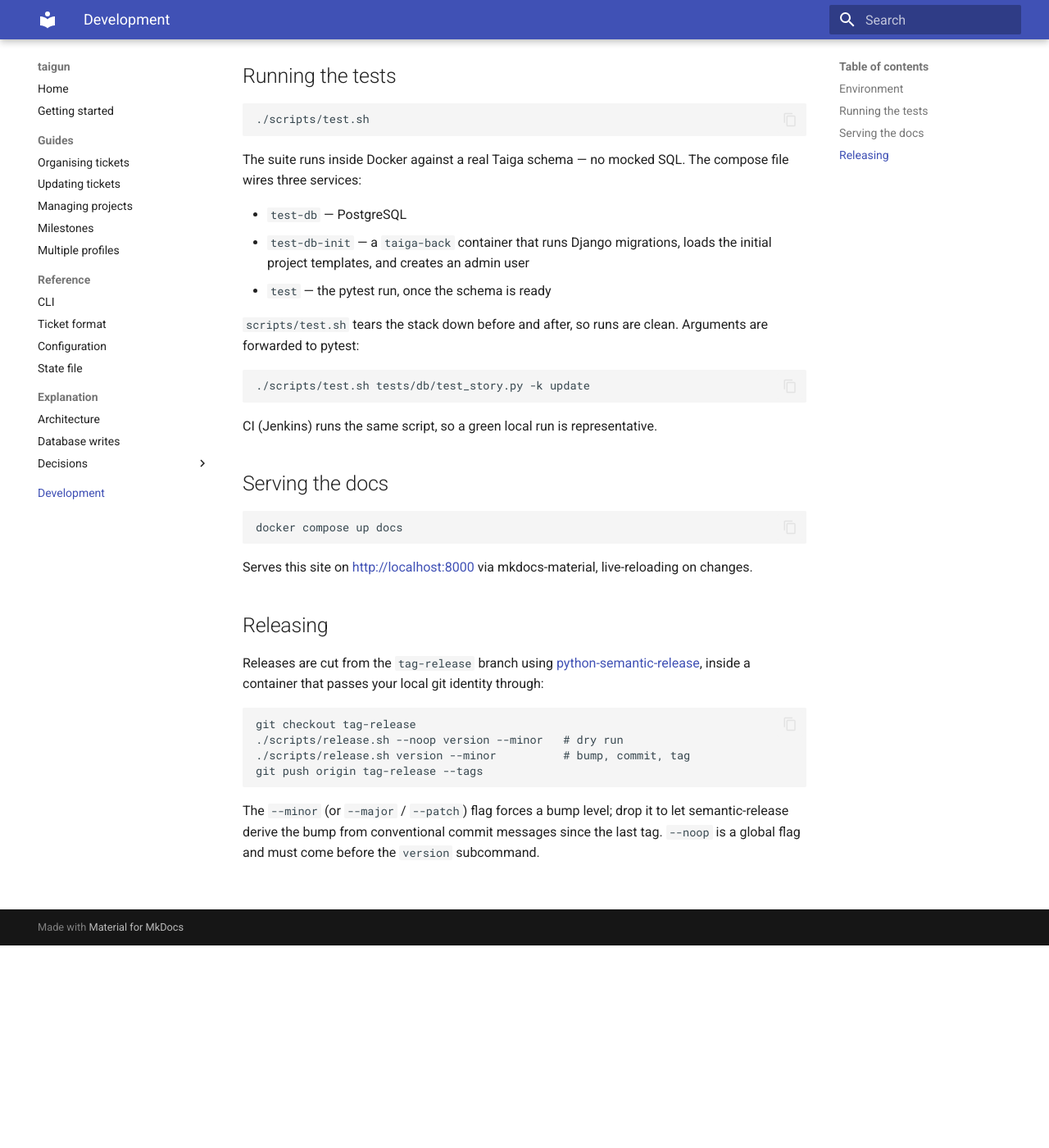
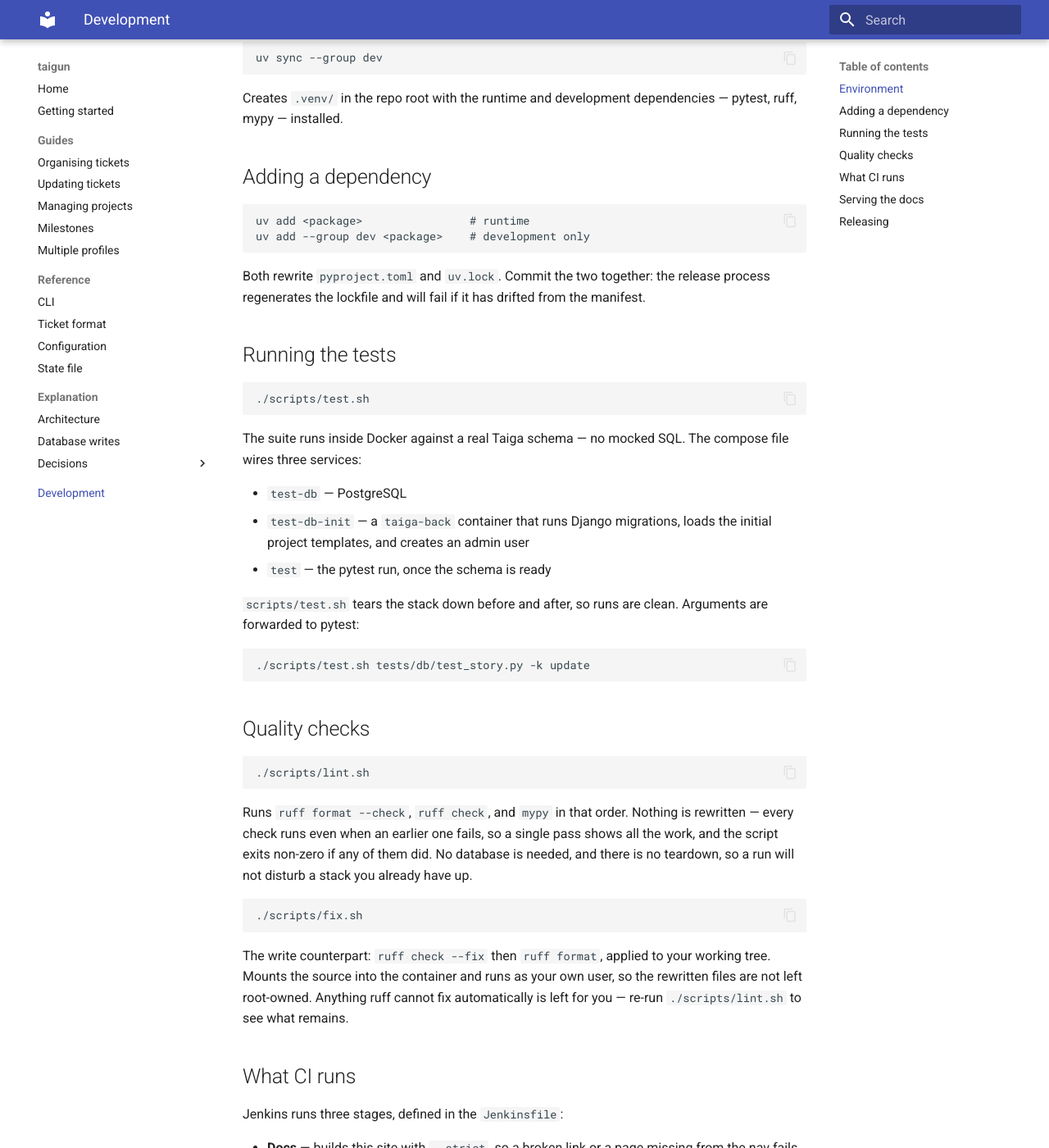
Before and after one commit to bmcivor/taigun, an MkDocs documentation site: the page built from docs/development.md, in a window 1280 px wide and 1400 px high, scrolled down 247 px. Shown: the whole window at 82% size. Built offline with MkDocs 1.6.1 and Material for MkDocs 9.7.7, drawn with Linux system fonts in a browser that asks for light colours; some of the changed text lies outside the part shown.

Commit message:
chore(106): document contributing to the app

````diff
--- a/docs/development.md
+++ b/docs/development.md
@@ -4,6 +4,24 @@
 
 The project is a `uv`-managed Python package (3.11+). Dependencies are pinned
 exactly in `pyproject.toml`; `uv run taigun ...` runs the CLI from source.
+
+```
+uv sync --group dev
+```
+
+Creates `.venv/` in the repo root with the runtime and development
+dependencies — pytest, ruff, mypy — installed.
+
+## Adding a dependency
+
+```
+uv add <package>                # runtime
+uv add --group dev <package>    # development only
+```
+
+Both rewrite `pyproject.toml` and `uv.lock`. Commit the two together: the
+release process regenerates the lockfile and will fail if it has drifted from
+the manifest.
 
 ## Running the tests
 
@@ -26,7 +44,38 @@ Arguments are forwarded to pytest:
 ./scripts/test.sh tests/db/test_story.py -k update
 ```
 
-CI (Jenkins) runs the same script, so a green local run is representative.
+## Quality checks
+
+```
+./scripts/lint.sh
+```
+
+Runs `ruff format --check`, `ruff check`, and `mypy` in that order. Nothing is
+rewritten — every check runs even when an earlier one fails, so a single pass
+shows all the work, and the script exits non-zero if any of them did. No
+database is needed, and there is no teardown, so a run will not disturb a
+stack you already have up.
+
+```
+./scripts/fix.sh
+```
+
+The write counterpart: `ruff check --fix` then `ruff format`, applied to your
+working tree. Mounts the source into the container and runs as your own user,
+so the rewritten files are not left root-owned. Anything ruff cannot fix
+automatically is left for you — re-run `./scripts/lint.sh` to see what remains.
+
+## What CI runs
+
+Jenkins runs three stages, defined in the `Jenkinsfile`:
+
+- **Docs** — builds this site with `--strict`, so a broken link or a page
+  missing from the nav fails the build
+- **Test** — `./scripts/test.sh`
+- **Lint** — `./scripts/lint.sh`
+
+All three are the same commands you run locally, so a green local run is
+representative.
 
 ## Serving the docs
 
````
